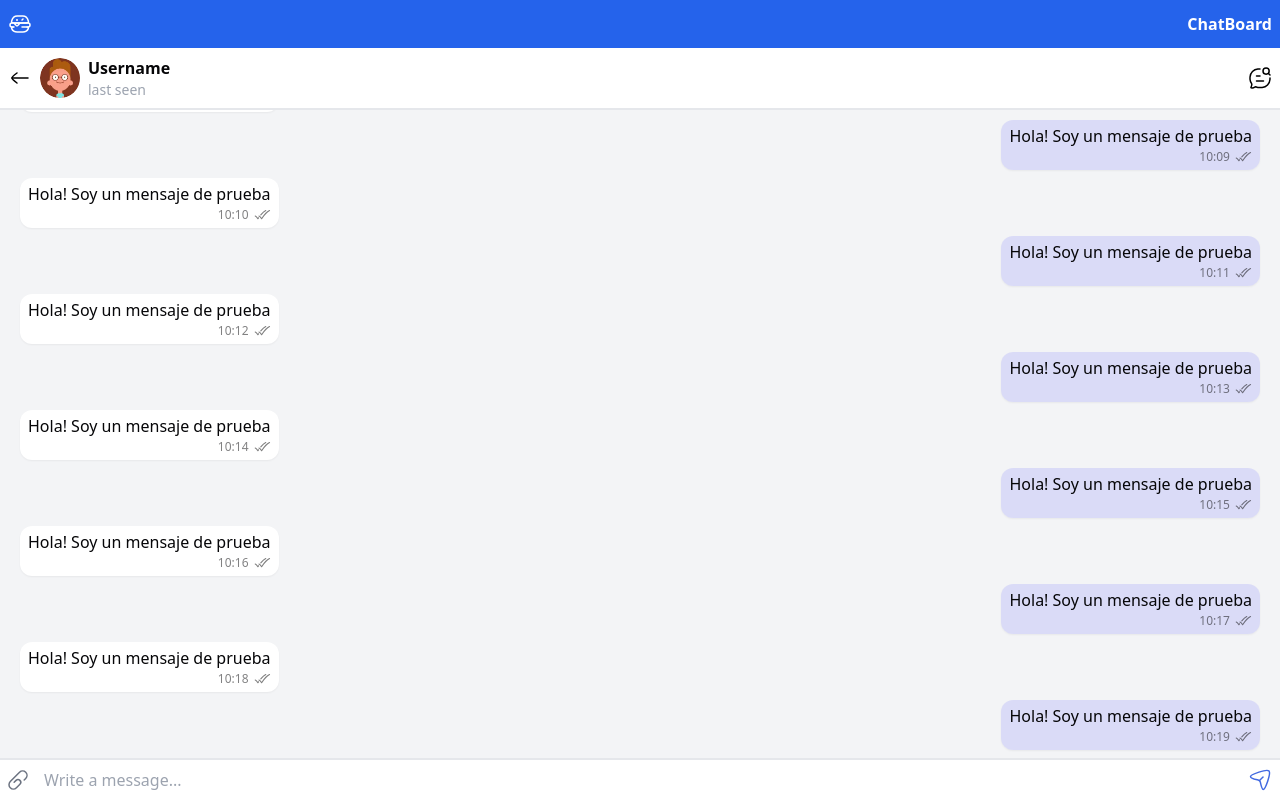
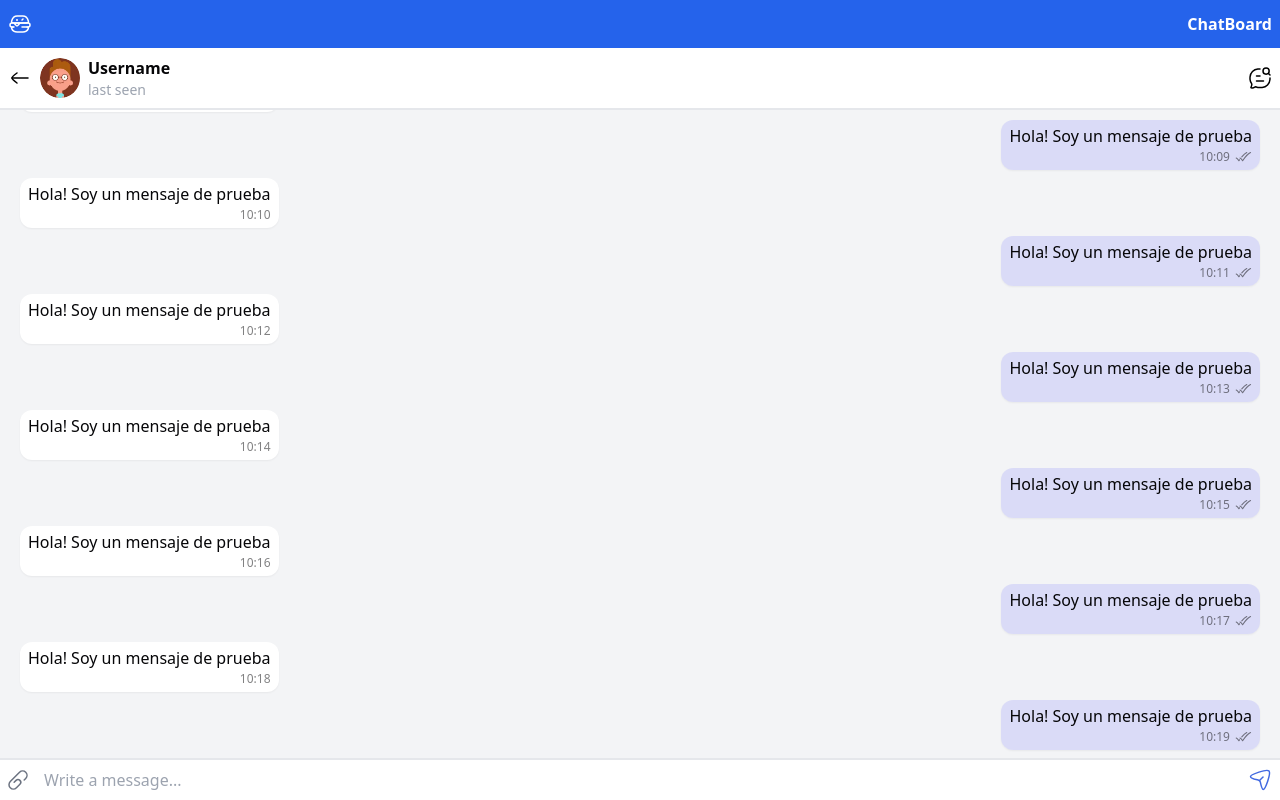
Before and after one commit to gabriel-pantojab/chatboard, an Angular app in the folder app/: page /secure/chats/0 in a window 1280 px wide. Built offline with nearby package versions, Linux system fonts and the light colour scheme.

Commit message:
feat(app): addchat message component and refactor chat page to use it

```diff
--- /dev/null
+++ b/app/src/app/secure/components/chat-message/chat-message.component.html
@@ -0,0 +1,38 @@
+<div class="message relative flex flex-col rounded-xl bg-white px-2 py-1 shadow-sm">
+  <p>
+    {{ message }}
+  </p>
+
+  <div class="flex w-full justify-end gap-1">
+    <span class="text-[12px] opacity-50">{{ time }}</span>
+
+    @if (isMe) {
+      <span
+        [ngClass]="{
+          'opacity-50': !hasBeenRead,
+          'text-blue-500': hasBeenRead,
+        }">
+        <svg
+          xmlns="http://www.w3.org/2000/svg"
+          viewBox="0 0 24 24"
+          width="18"
+          height="18"
+          color="currentColor"
+          fill="none">
+          <path
+            d="M3 13.3333C3 13.3333 4.5 14 6.5 17C6.5 17 6.78485 16.5192 7.32133 15.7526M17 6C14.7085 7.14577 12.3119 9.55181 10.3879 11.8223"
+            stroke="currentColor"
+            stroke-width="1.5"
+            stroke-linecap="round"
+            stroke-linejoin="round" />
+          <path
+            d="M8 13.3333C8 13.3333 9.5 14 11.5 17C11.5 17 17 8.5 22 6"
+            stroke="currentColor"
+            stroke-width="1.5"
+            stroke-linecap="round"
+            stroke-linejoin="round" />
+        </svg>
+      </span>
+    }
+  </div>
+</div>
--- /dev/null
+++ b/app/src/app/secure/components/chat-message/chat-message.component.ts
@@ -0,0 +1,46 @@
+import { NgClass } from '@angular/common';
+import { Component, HostBinding, Input } from '@angular/core';
+
+@Component({
+  selector: 'app-chat-message',
+  standalone: true,
+  imports: [NgClass],
+  templateUrl: './chat-message.component.html',
+  styles: `
+    :host {
+      min-width: 100px;
+      width: max-content;
+      max-width: 70%;
+    }
+
+    :host(.me) {
+      align-self: flex-end;
+    }
+
+    :host(.me) .message {
+      background-color: rgba(0, 0, 255, 0.1);
+    }
+  `,
+})
+export class ChatMessageComponent {
+  @Input()
+  public isMine: boolean;
+  @Input()
+  public message: string;
+  @Input()
+  public time: string;
+  @Input()
+  public hasBeenRead: boolean;
+
+  constructor() {
+    this.isMine = false;
+    this.message = '';
+    this.time = '';
+    this.hasBeenRead = false;
+  }
+
+  @HostBinding('class.me')
+  public get isMe(): boolean {
+    return this.isMine;
+  }
+}
--- a/app/src/app/secure/pages/chat-page/chat-page.component.html
+++ b/app/src/app/secure/pages/chat-page/chat-page.component.html
@@ -53,42 +53,7 @@
 
   <section #messagesContainer class="flex flex-col gap-2 overflow-y-auto bg-gray-100 p-2 px-5">
     @for (message of messages; track $index) {
-      <div
-        class="relative flex w-max min-w-[100px] max-w-[70%] flex-col rounded-xl bg-white px-2 py-1 shadow-sm"
-        [ngClass]="{
-          me: message.isMine,
-        }">
-        <p>
-          {{ message.message }}
-        </p>
-
-        <div class="flex w-full justify-end gap-1">
-          <span class="text-[12px] opacity-50">{{ message.time }}</span>
-
-          <span class="opacity-50">
-            <svg
-              xmlns="http://www.w3.org/2000/svg"
-              viewBox="0 0 24 24"
-              width="18"
-              height="18"
-              color="#000000"
-              fill="none">
-              <path
-                d="M3 13.3333C3 13.3333 4.5 14 6.5 17C6.5 17 6.78485 16.5192 7.32133 15.7526M17 6C14.7085 7.14577 12.3119 9.55181 10.3879 11.8223"
-                stroke="currentColor"
-                stroke-width="1.5"
-                stroke-linecap="round"
-                stroke-linejoin="round" />
-              <path
-                d="M8 13.3333C8 13.3333 9.5 14 11.5 17C11.5 17 17 8.5 22 6"
-                stroke="currentColor"
-                stroke-width="1.5"
-                stroke-linecap="round"
-                stroke-linejoin="round" />
-            </svg>
-          </span>
-        </div>
-      </div>
+      <app-chat-message [message]="message.message" [isMine]="message.isMine" [time]="message.time"></app-chat-message>
     }
   </section>
 
--- a/app/src/app/secure/pages/chat-page/chat-page.component.ts
+++ b/app/src/app/secure/pages/chat-page/chat-page.component.ts
@@ -1,19 +1,16 @@
-import { NgClass, NgOptimizedImage } from '@angular/common';
+import { NgOptimizedImage } from '@angular/common';
 import { AfterViewChecked, Component, ElementRef, ViewChild } from '@angular/core';
+
+import { ChatMessageComponent } from '@secure/components/chat-message/chat-message.component';
 
 @Component({
   selector: 'app-chat-page',
   standalone: true,
-  imports: [NgOptimizedImage, NgClass],
+  imports: [NgOptimizedImage, ChatMessageComponent],
   templateUrl: './chat-page.component.html',
   styles: `
     :host {
       height: calc(100% - 48px);
-    }
-
-    .me {
-      align-self: flex-end;
-      background-color: rgba(0, 0, 255, 0.1);
     }
   `,
 })
```
